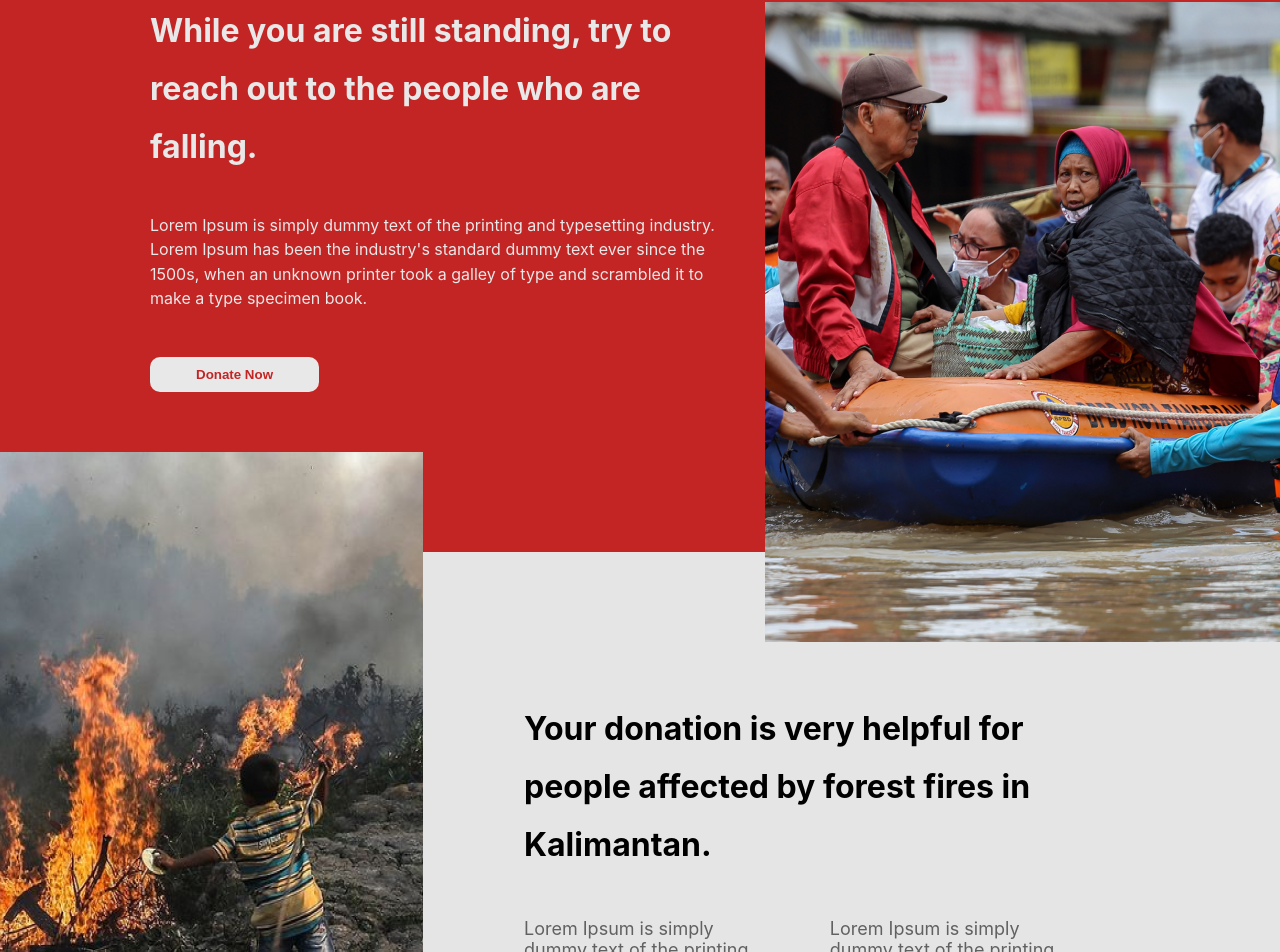
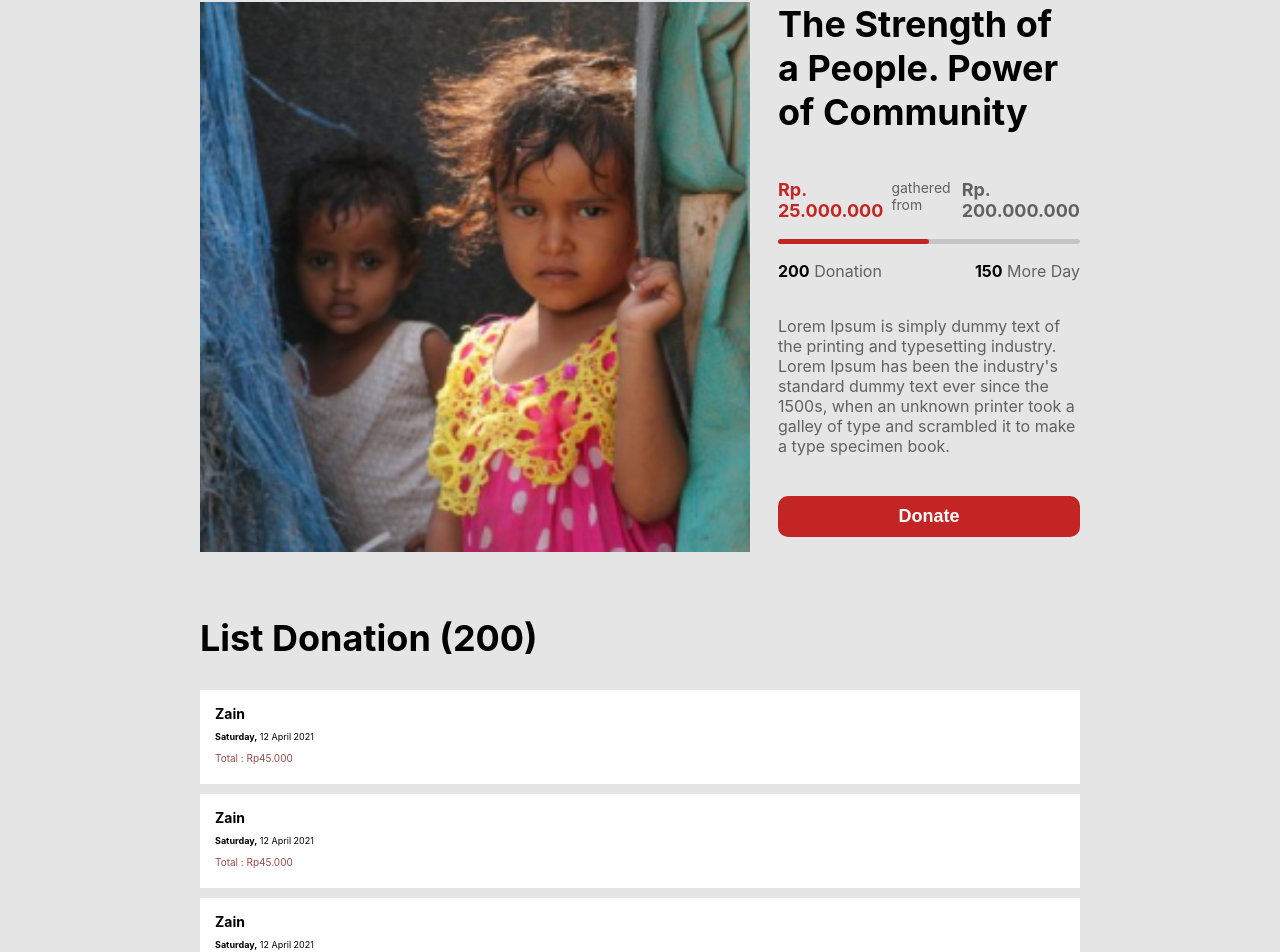
Before and after one commit to ahmadraihannudinyahya/Holly-Ways, a React (Create React App) app: page / in a window 1280 px wide. Shown: the part 386-1338 px from the top of the page. Built offline with nearby package versions, Linux system fonts and the light colour scheme.

Commit message:
funddetail component

```diff
--- a/src/App.js
+++ b/src/App.js
@@ -1,13 +1,13 @@
 import ListFund from "./component/common/ListFund";
 import Navbar from "./component/common/Navbar";
+import FundDetail from "./component/FundDetail";
 import Landing from "./component/Landing";
 
 function App() {
   return (
     <div className="App">
       <Navbar />
-      <Landing />
-      <ListFund />
+      <FundDetail />
     </div>
   );
 }
--- /dev/null
+++ b/src/component/FundDetail.css
@@ -0,0 +1,110 @@
+* {
+  margin: 0;
+  padding: 0;
+  box-sizing: border-box;
+}
+
+.funddetail {
+  padding: 50px 200px;
+  background-color: #e5e5e5;
+}
+.funddetail > div:first-child {
+  display: flex;
+  gap: 50px;
+}
+
+.funddetail > div:first-child > div:first-child {
+  width: 60%;
+  padding-bottom: 30px;
+}
+.funddetail > div:first-child > div:first-child > img {
+  height: 550px;
+  width: 550px;
+  object-fit: cover;
+}
+.funddetail > div:first-child > div:nth-child(2) {
+  width: 40%;
+}
+.funddetail > div:first-child > div:nth-child(2) > h2 {
+  font-weight: 700;
+  font-size: 36px;
+  margin-bottom: 45px;
+}
+.funddetail > div:first-child > div:nth-child(2) > div:nth-child(2) {
+  display: flex;
+  gap: 8px;
+  margin-bottom: 18px;
+}
+.funddetail
+  > div:first-child
+  > div:nth-child(2)
+  > div:nth-child(2)
+  > p:first-child {
+  color: #c32424;
+  font-weight: 700;
+  font-size: 18px;
+}
+.funddetail
+  > div:first-child
+  > div:nth-child(2)
+  > div:nth-child(2)
+  > p:nth-child(2) {
+  font-weight: 400;
+  font-size: 14px;
+  color: #616161;
+}
+.funddetail
+  > div:first-child
+  > div:nth-child(2)
+  > div:nth-child(2)
+  > p:nth-child(3) {
+  color: #616161;
+  font-weight: 700;
+  font-size: 18px;
+}
+
+.funddetail > div:first-child > div:nth-child(2) > div:nth-child(4) {
+  display: flex;
+  justify-content: space-between;
+  margin-top: 17px;
+}
+.funddetail > div:first-child > div:nth-child(2) > div:nth-child(4) > p {
+  color: #616161;
+}
+.funddetail > div:first-child > div:nth-child(2) > div:nth-child(4) > p > b {
+  color: #000;
+}
+.funddetail > div:first-child > div:nth-child(2) > p {
+  margin-top: 35px;
+  color: #616161;
+  margin-bottom: 40px;
+}
+.funddetail > div:first-child > div:nth-child(2) > button {
+  width: 100%;
+  border: none;
+  border-radius: 10px;
+  background-color: #c32424;
+  padding: 10px;
+  color: #fff;
+  font-weight: 900;
+  font-size: 18px;
+}
+
+.donorfunds {
+  padding-top: 30px;
+}
+
+.donorfunds > h2 {
+  font-size: 36px;
+  font-weight: 700;
+}
+.donorfunds > div:nth-child(2) {
+  margin-top: 30px;
+}
+.donorfunds > div:nth-child(2) > p {
+  text-align: center;
+  font-size: 18px;
+  font-weight: 400;
+  color: #616161;
+  margin: 10px;
+}
--- /dev/null
+++ b/src/component/FundDetail.js
@@ -0,0 +1,42 @@
+import DonorColomn from './common/DonorColomn';
+import Progress from './common/Progress';
+import './FundDetail.css'
+
+function FundDetail(){
+  return (
+    <div className="funddetail">
+      <div>
+        <div>
+          <img src="/image/Rectangle7.png" alt="bocil" />
+        </div>
+        <div>
+          <h2>The Strength of a People. Power of Community</h2>
+          <div>
+            <p>Rp. 25.000.000</p>
+            <p>gathered from</p>
+            <p>Rp. 200.000.000</p>
+          </div>
+          <Progress />
+          <div>
+            <p><b>200</b> Donation</p>
+            <p><b>150</b> More Day</p>
+          </div>
+          <p>Lorem Ipsum is simply dummy text of the printing and typesetting industry. Lorem Ipsum has been the industry's standard dummy text ever since the 1500s, when an unknown printer took a galley of type and scrambled it to make a type specimen book. </p>
+          <button>Donate</button>
+        </div>
+      </div>
+      <div className="donorfunds">
+        <h2>List Donation (200)</h2>
+        <div>
+          <DonorColomn />
+          <DonorColomn />
+          <DonorColomn />
+          <DonorColomn />
+          <p>Load Mode</p>
+        </div>
+      </div>
+    </div>
+  )
+}
+
+export default FundDetail;
--- /dev/null
+++ b/src/component/common/DonorColomn.css
@@ -0,0 +1,19 @@
+.donorcolomn {
+  margin-bottom: 10px;
+  background-color: #fff;
+  padding: 15px;
+}
+
+.donorcolomn > h3 {
+  margin-bottom: 9px;
+  font-size: 14px;
+}
+.donorcolomn > p:nth-child(2) {
+  margin-bottom: 10px;
+  font-size: 9px;
+}
+.donorcolomn > p:nth-child(3) {
+  margin: 5px 0;
+  color: #974a4a;
+  font-size: 10px;
+}
--- /dev/null
+++ b/src/component/common/DonorColomn.js
@@ -0,0 +1,13 @@
+import './DonorColomn.css'
+
+function DonorColomn(){
+  return (
+    <div className="donorcolomn">
+      <h3>Zain</h3>
+      <p><b>Saturday,</b> 12 April 2021</p>
+      <p>Total : Rp45.000</p>
+    </div>
+  )
+}
+
+export default DonorColomn
--- /dev/null
+++ b/src/component/common/Progress.css
@@ -0,0 +1,11 @@
+.progres-container {
+  height: 5px;
+  width: 100%;
+  background-color: #c4c4c4;
+  border-radius: 50px;
+}
+.progres {
+  height: 5px;
+  background-color: #c32424;
+  border-radius: 50px;
+}
--- /dev/null
+++ b/src/component/common/Progress.js
@@ -0,0 +1,16 @@
+import React from 'react';
+import './Progress.css'
+
+class Progress extends React.Component{
+  constructor(props){
+    super(props)
+  }
+  render(){
+    return(
+      <div className="progres-container">
+        <div className="progres" style={{width : '50%'}}></div>
+      </div>
+    )
+  }
+}
+export default Progress;
```
